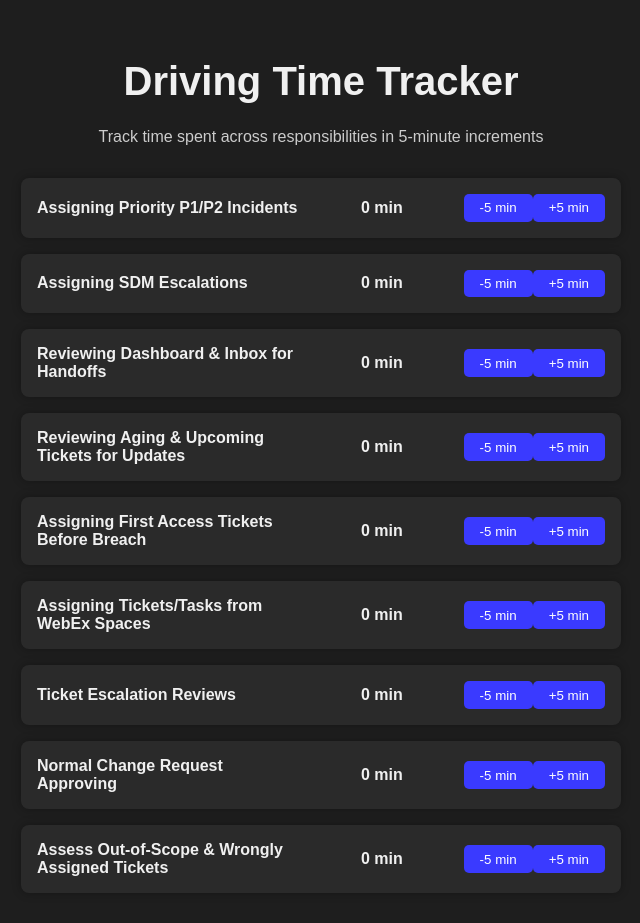
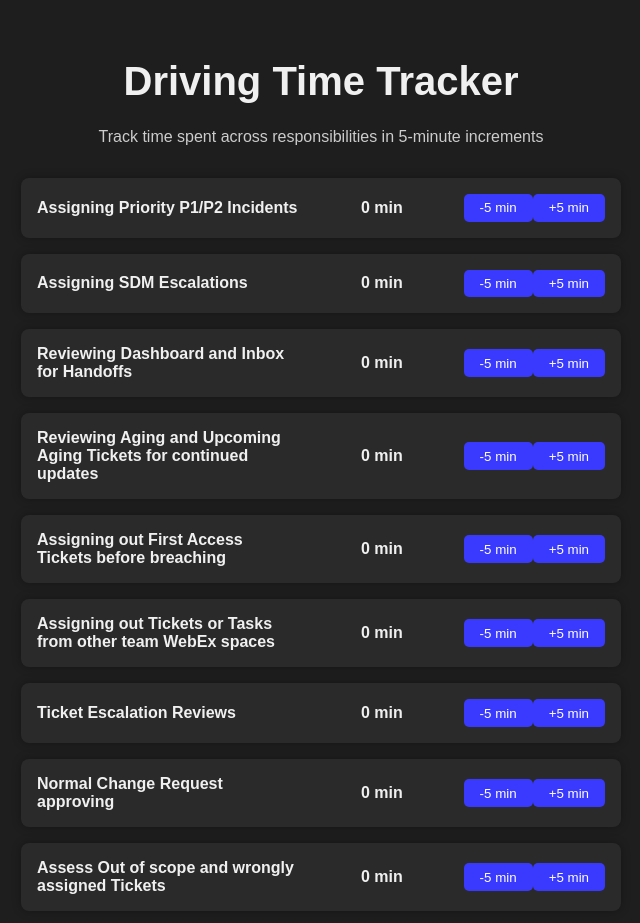
Before and after one commit to murrayj426/driving-time-tracker, a React (Vite) app: page / in a window 1280 px wide. Shown: the top 923 px of the page, without its empty margins (319-959 px from the left). Built offline with nearby package versions, Linux system fonts and the light colour scheme.

Commit message:
Update categories to original detailed list

```diff
--- a/src/App.jsx
+++ b/src/App.jsx
@@ -4,13 +4,13 @@ import styles from './App.module.css';
 const categories = [
   'Assigning Priority P1/P2 Incidents',
   'Assigning SDM Escalations',
-  'Reviewing Dashboard & Inbox for Handoffs',
-  'Reviewing Aging & Upcoming Tickets for Updates',
-  'Assigning First Access Tickets Before Breach',
-  'Assigning Tickets/Tasks from WebEx Spaces',
+  'Reviewing Dashboard and Inbox for Handoffs',
+  'Reviewing Aging and Upcoming Aging Tickets for continued updates',
+  'Assigning out First Access Tickets before breaching',
+  'Assigning out Tickets or Tasks from other team WebEx spaces',
   'Ticket Escalation Reviews',
-  'Normal Change Request Approving',
-  'Assess Out-of-Scope & Wrongly Assigned Tickets'
+  'Normal Change Request approving',
+  'Assess Out of scope and wrongly assigned Tickets'
 ];
 
 
```
